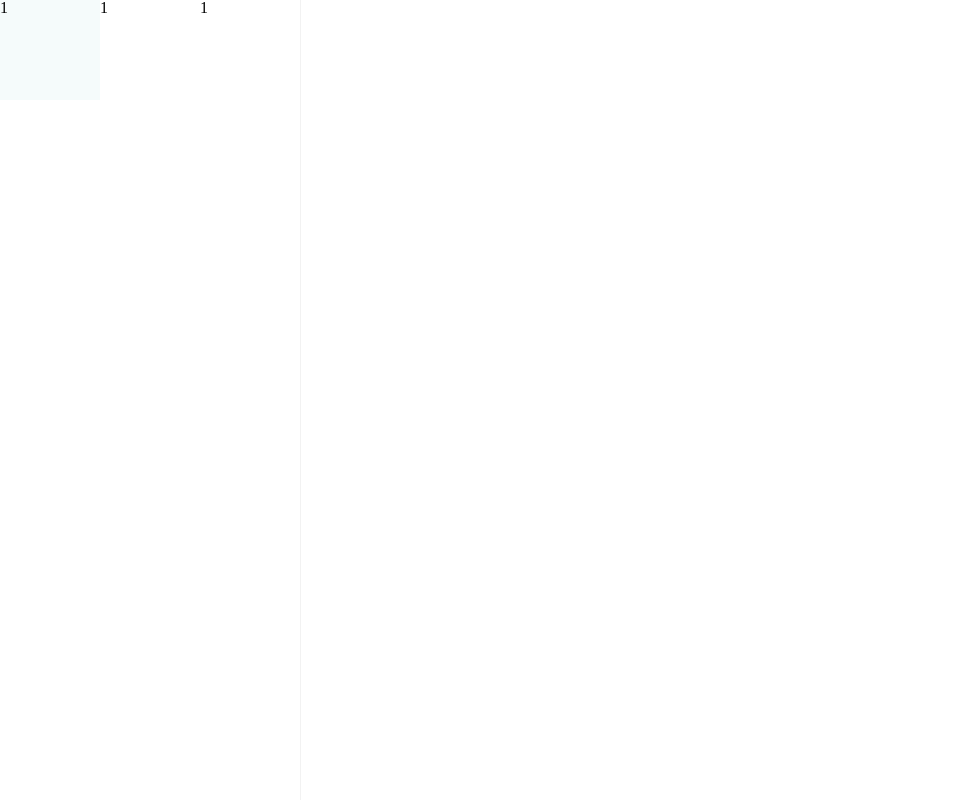
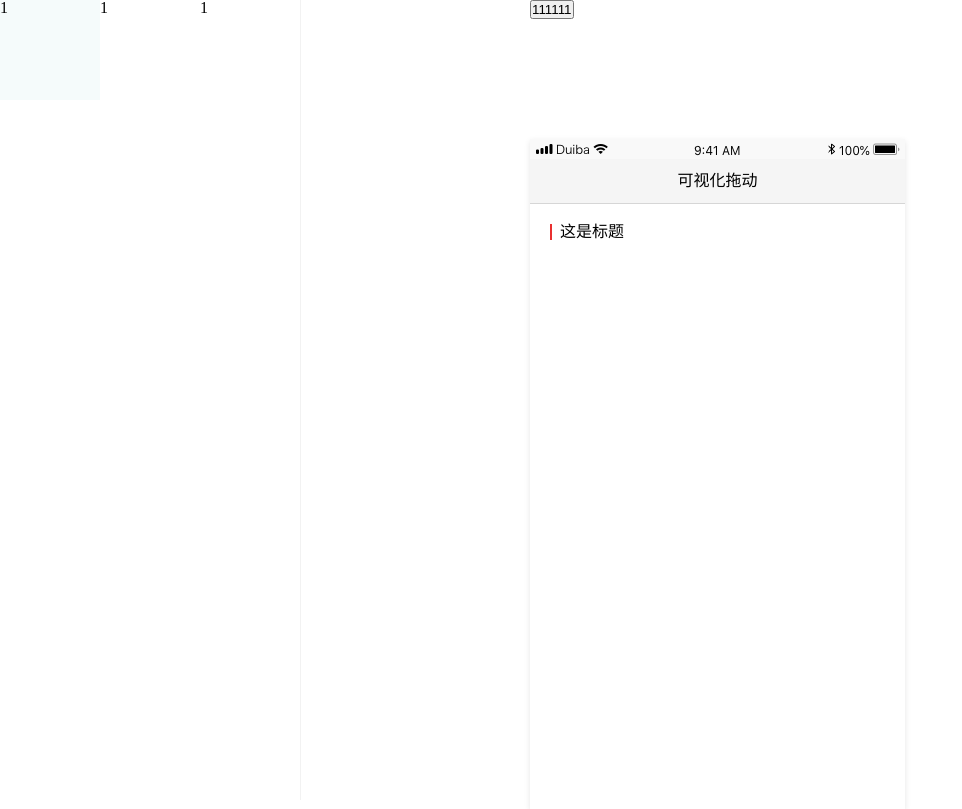
Before and after one commit to zangyuechao100/mobile-page, a Vue app: page / in a window 1280 px wide. Shown: the whole page, without its empty margins (0-962 px from the left). Built offline with nearby package versions, Linux system fonts and the light colour scheme.

Commit message:
feat：初始化项目

```diff
--- /dev/null
+++ b/packages/area-image/index.vue
@@ -0,0 +1,15 @@
+<template>
+  <div class="area-image">
+    12212
+  </div>
+</template>
+
+<script>
+export default {
+  name: 'AreaImage'
+}
+</script>
+
+<style scoped>
+
+</style>
--- /dev/null
+++ b/packages/area-title/index.vue
@@ -0,0 +1,31 @@
+<template>
+  <div class="area-title">
+    <div class="title-text">
+      <div class="line"></div>
+      <div class="title">这是标题</div>
+    </div>
+  </div>
+</template>
+
+<script>
+export default {
+  name: 'AreaTitle'
+}
+</script>
+
+<style scoped>
+.area-title {
+  padding: 20px;
+  box-sizing: border-box;
+  position: relative;
+}
+.line {
+  position: absolute;
+  width: 2px;
+  height: 16px;
+  background-color: #e93030;
+}
+.title-text .title {
+  margin-left: 10px;
+}
+</style>
--- a/src/pages/main/index.vue
+++ b/src/pages/main/index.vue
@@ -4,7 +4,7 @@
       <component-list></component-list>
     </div>
     <div class="main-center">
-
+      <view-wrapper></view-wrapper>
     </div>
     <div class="main-right">
 
@@ -13,11 +13,13 @@
 </template>
 
 <script>
+import ViewWrapper from './../viewWrapper'
 import ComponentList from './../componentList'
 export default {
   name: 'Main',
   components: {
-    ComponentList
+    ComponentList,
+    ViewWrapper
   }
 }
 </script>
@@ -35,6 +37,7 @@ export default {
 
 .main-center {
   flex: 1 0;
+  height: calc(100% - 120px);
 }
 
 .main-right {
--- /dev/null
+++ b/src/pages/viewWrapper/index.vue
@@ -0,0 +1,70 @@
+<template>
+  <div class="view-wrapper">
+    <button @click="aaa">111111</button>
+    <div class="phone">
+      <div class="header"></div>
+      <div class="title">可视化拖动</div>
+      <div class="content">
+        <component :is="componentA"></component>
+      </div>
+    </div>
+  </div>
+</template>
+
+<script>
+import AreaTitle from './../../../packages/area-title'
+import AreaImage from './../../../packages/area-image'
+export default {
+  name: 'ViewWrapper',
+  components: {
+    AreaTitle,
+    AreaImage
+  },
+  data(){
+    return{
+      componentA:AreaTitle
+    }
+  },
+  methods:{
+    aaa(){
+      this.componentA = AreaImage
+    }
+  },
+  computed: {
+    componentAq () {
+      return AreaTitle
+    }
+  }
+}
+</script>
+
+<style scoped>
+.view-wrapper {
+  height: 100%;
+  padding-left: 230px;
+  box-sizing: border-box;
+}
+.phone {
+  box-shadow: 0 2px 6px 0 rgba(0,0,0,.1);
+  width: 375px;
+  height: 670px;
+  margin: 120px 0 0;
+}
+.phone .header {
+  width: 100%;
+  height: 20px;
+  background: url('./../../assets/phone_status_bar.png') no-repeat;
+}
+
+.title {
+  background: #f5f5f5;
+  height: 44px;
+  width: 100%;
+  text-align: center;
+  line-height: 44px;
+  border-bottom: 1px solid #d6d6d6;
+}
+.content {
+  width: 100%;
+}
+</style>
```
Also changed, not shown: packages/area-content/index.vue (renamed from src/pages/view/index.vue, +3 -4 lines), src/assets/phone_status_bar.png (added).
